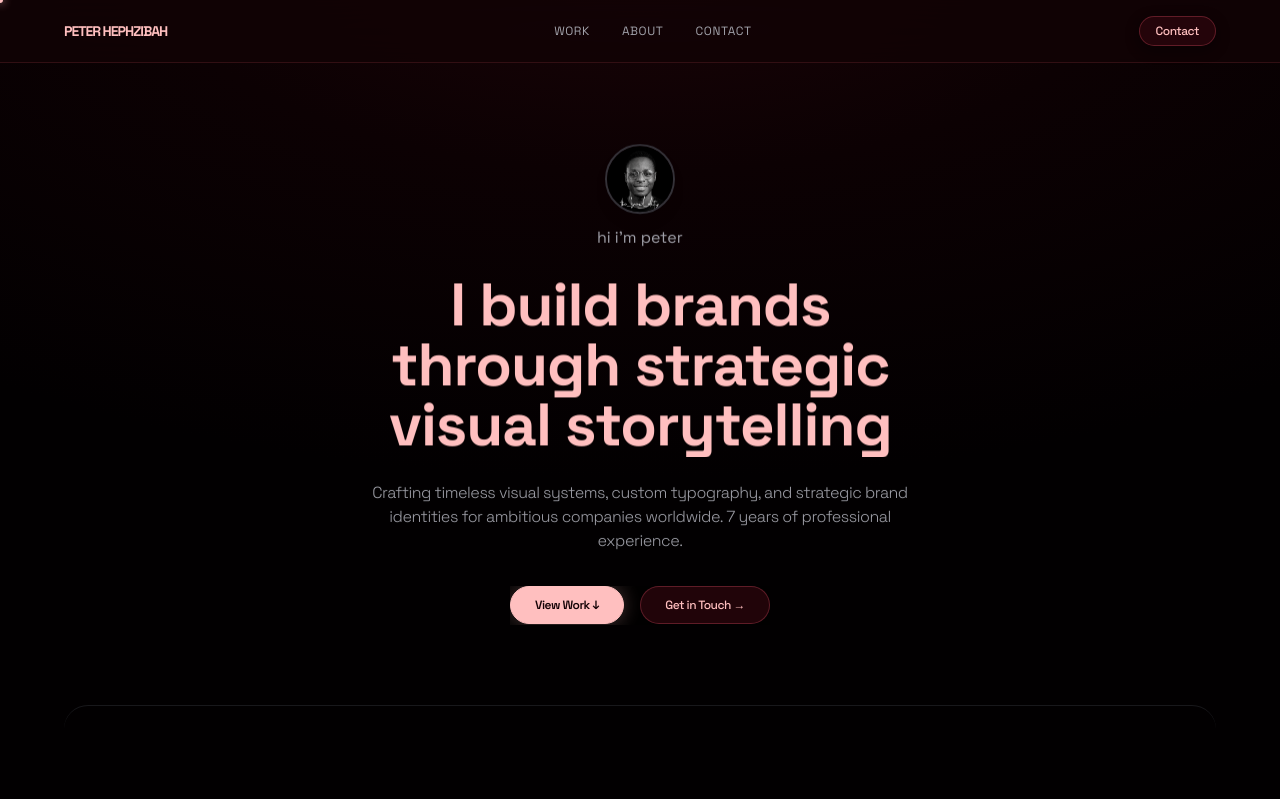
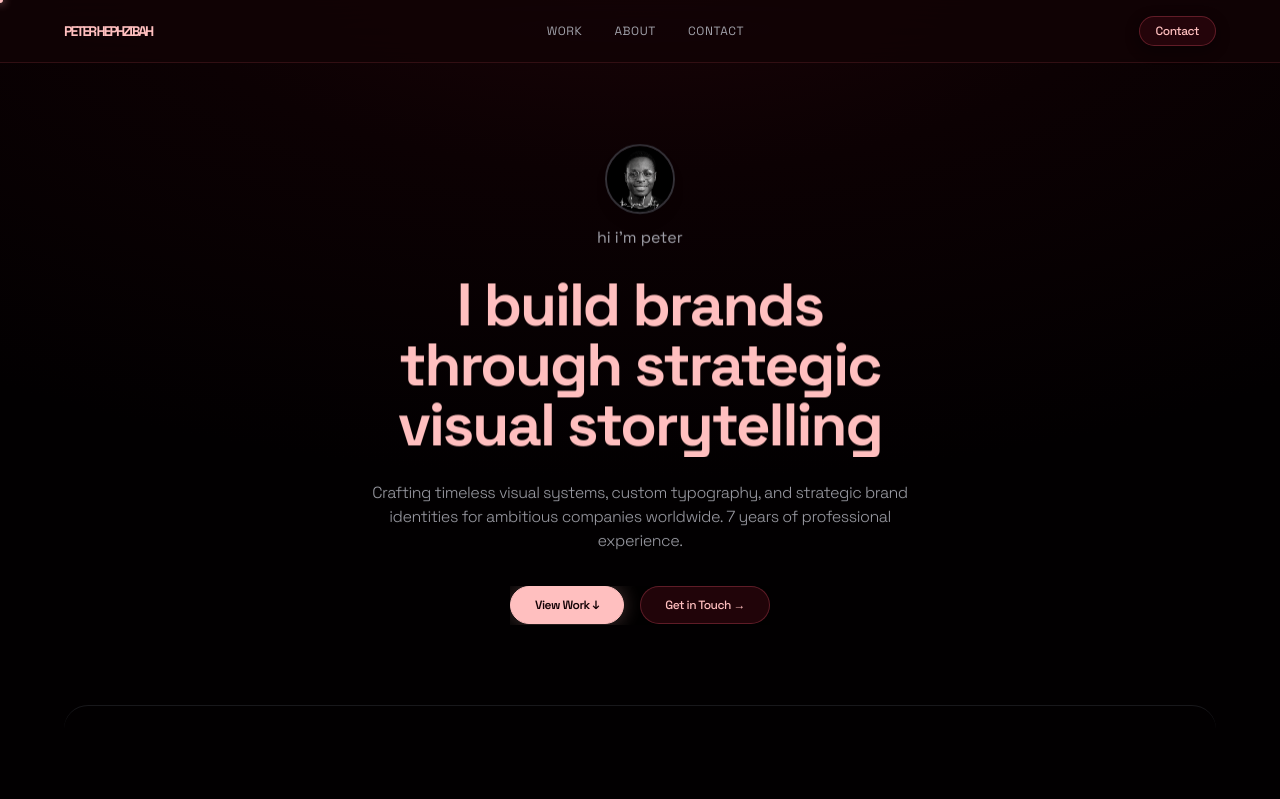
Before and after one commit to design-god-tony-stark/designgod, a plain HTML site: page index.html in a window 1280 px wide. Shown: the top 799 px of the page. Drawn offline with nearby package versions, Linux system fonts and the light colour scheme.

Commit message:
Update style.css

```diff
--- a/style.css
+++ b/style.css
@@ -81,7 +81,7 @@ h1, h2, h3, h4, h5, h6 {
 }
 
 .tracking-neg-1 {
-  letter-spacing: -1px !important;
+  letter-spacing: -2px !important;
 }
 
 /* ==========================================================================
```
